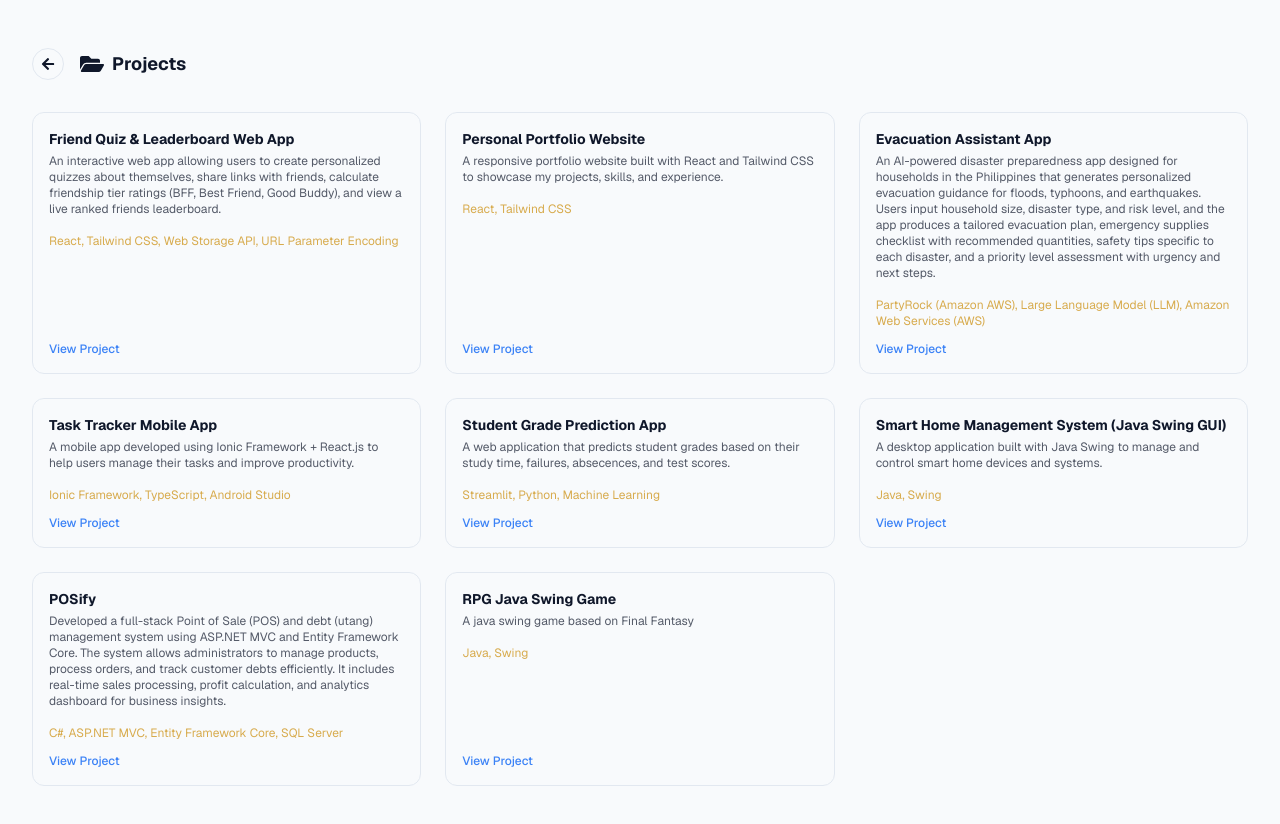
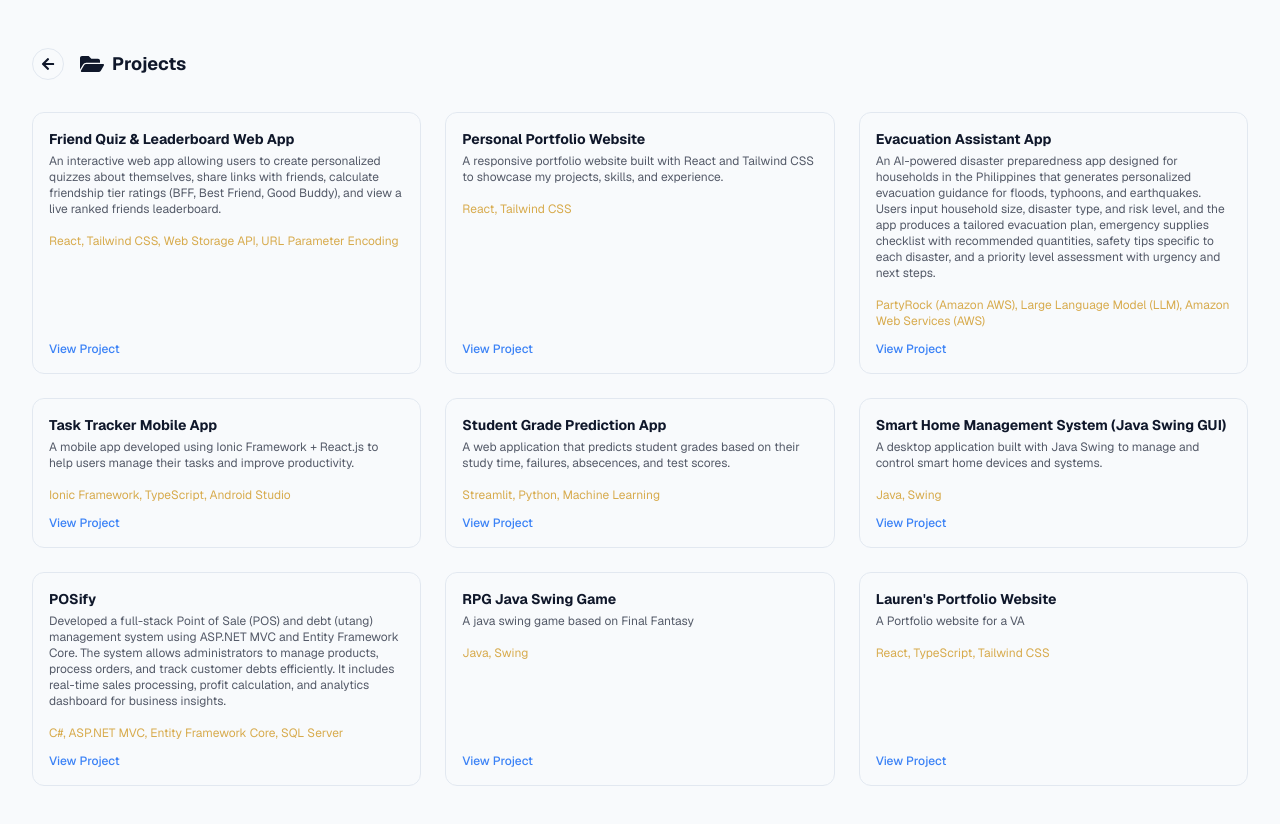
Before and after one commit to klint-droid/Portfolio, a React (Vite) app: page /all-projects in a window 1280 px wide. Shown: the top 824 px of the page. Built offline with nearby package versions, Linux system fonts and the light colour scheme; no server answers.

Commit message:
add project

```diff
--- a/src/pages/ProjectLists.jsx
+++ b/src/pages/ProjectLists.jsx
@@ -64,7 +64,14 @@ const ProjectLists = () => {
             tech: "Java, Swing",
             link: "https://github.com/klint-droid/RPG",
             isInternal: false
-        }
+        },
+        {
+            name: "Lauren's Portfolio Website",
+            description: "A Portfolio website for a VA",
+            tech: "React, TypeScript, Tailwind CSS",
+            link: "https://lauren-joyce-tugadi.vercel.app/",
+            isInternal: false
+        },
     ]
 
     return(
```
